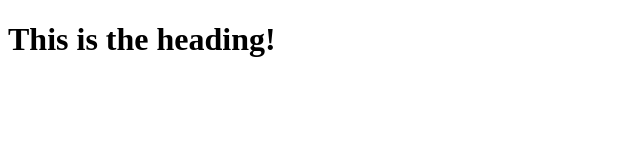
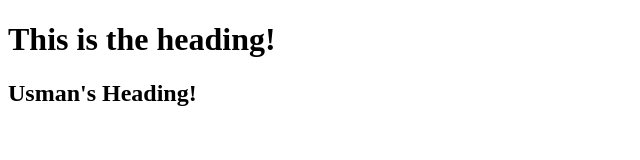
Before and after one commit to csusmanshahid/eRozgaar_Sahiwal_JS, a plain HTML site: page index.html in a window 1280 px wide. Shown: the whole page, without its empty margins (0-640 px from the left). Drawn offline with Linux system fonts and the light colour scheme.

Commit message:
added h2

```diff
--- a/index.html
+++ b/index.html
@@ -8,5 +8,7 @@
 
 	<h1>This is the heading!</h1>
 
+	<h2>Usman's Heading!</h2>
+
 </body>
 </html>
```
